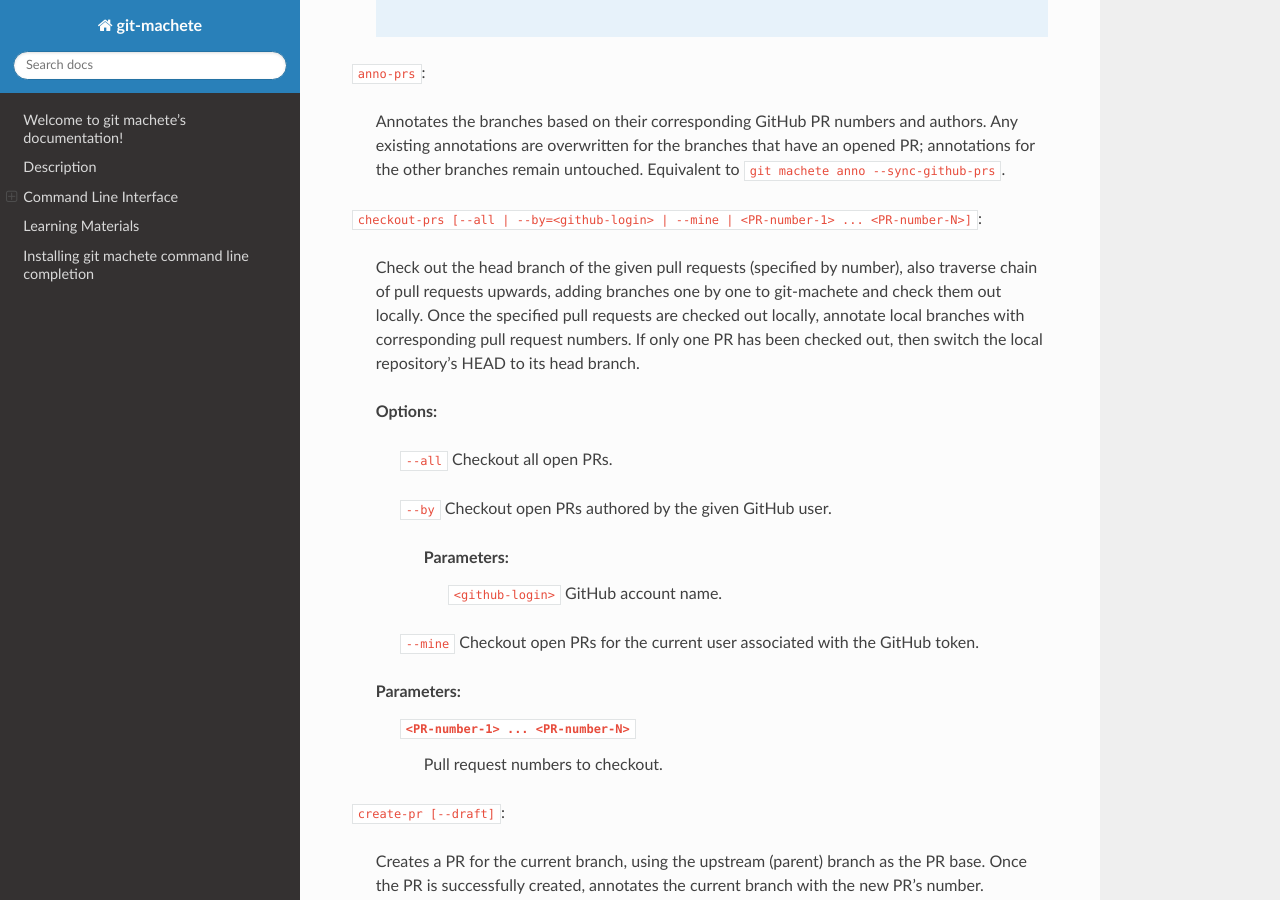
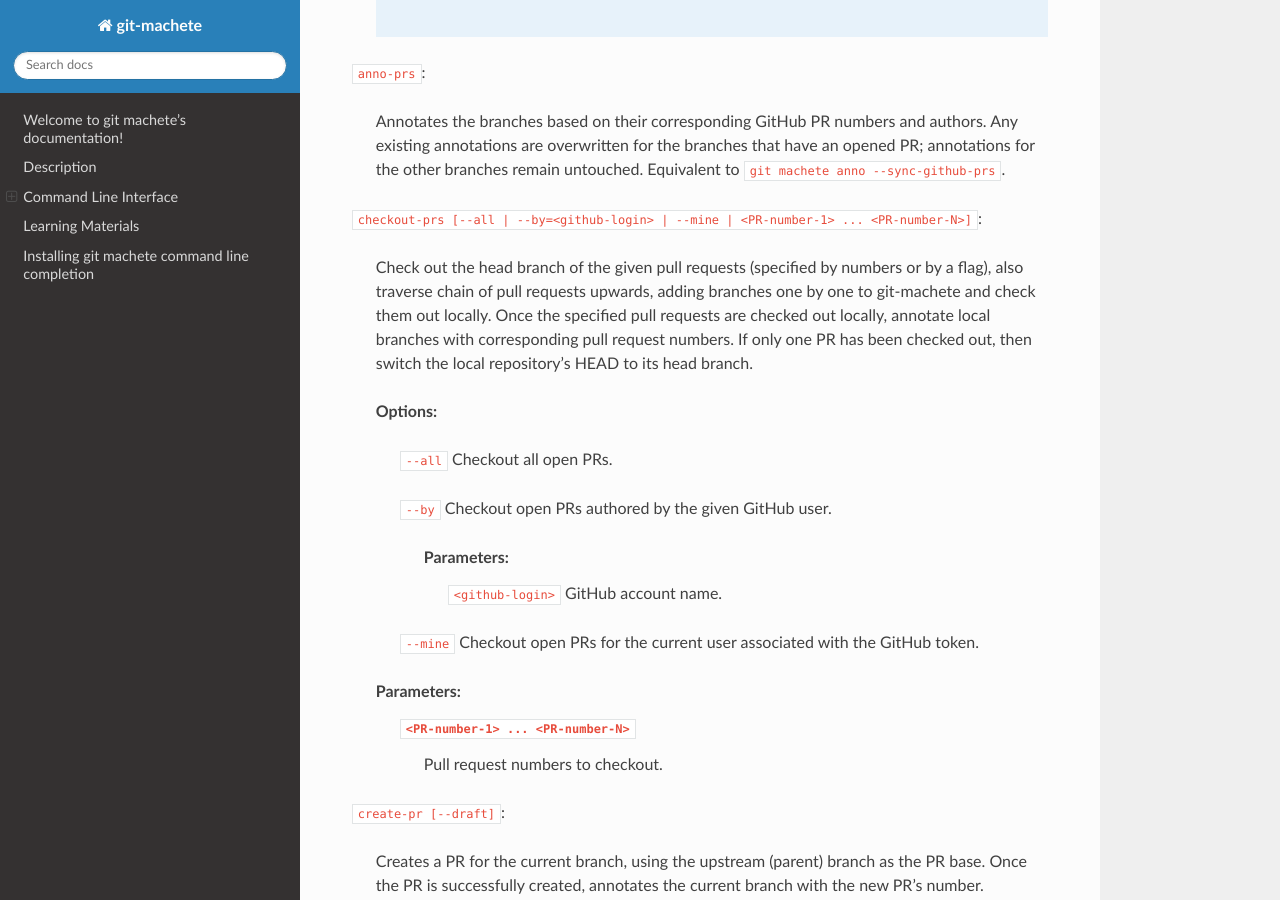
Before and after one commit to VirtusLab/git-machete, a Sphinx documentation site: the page built from docs/source/index.rst, in a window 1280 px wide and 900 px high, scrolled down 12639 px. Built offline with Sphinx 7.4.7 and the Read the Docs theme 2.0.0, drawn with Linux system fonts in a browser that asks for light colours; some of the changed text lies outside the part shown.

Commit message:
init (#488)

```diff
--- a/docs/source/cli.rst
+++ b/docs/source/cli.rst
@@ -12,7 +12,7 @@
 * :ref:`add`              -- Add a branch to the tree of branch dependencies.
 * :ref:`advance`          -- Fast-forward merge one of children to the current branch and then slide out this child
 * :ref:`anno`             -- Manage custom annotations
-* :ref:`clean`            -- Delete untracked managed branches with no downstream branch, delete unmanaged branches and also checkout open PRs for the current user associated with the GitHub token
+* :ref:`clean`            -- Delete untracked and unmanaged branches and also optionally check out user's open GitHub PRs
 * :ref:`delete-unmanaged` -- Delete local branches that are not present in the definition file
 * :ref:`diff`             -- Diff current working directory or a given branch against its computed fork point
 * :ref:`discover`         -- Automatically discover tree of branch dependencies
--- a/docs/source/cli_help/github.rst
+++ b/docs/source/cli_help/github.rst
@@ -22,7 +22,7 @@
 
 ``checkout-prs [--all | --by=<github-login> | --mine | <PR-number-1> ... <PR-number-N>]``:
 
-  Check out the head branch of the given pull requests (specified by number),
+  Check out the head branch of the given pull requests (specified by numbers or by a flag),
   also traverse chain of pull requests upwards, adding branches one by one to git-machete and check them out locally.
   Once the specified pull requests are checked out locally, annotate local branches with corresponding pull request numbers.
   If only one PR has been checked out, then switch the local repository's HEAD to its head branch.
```
Also changed, not shown: 3 other files.
